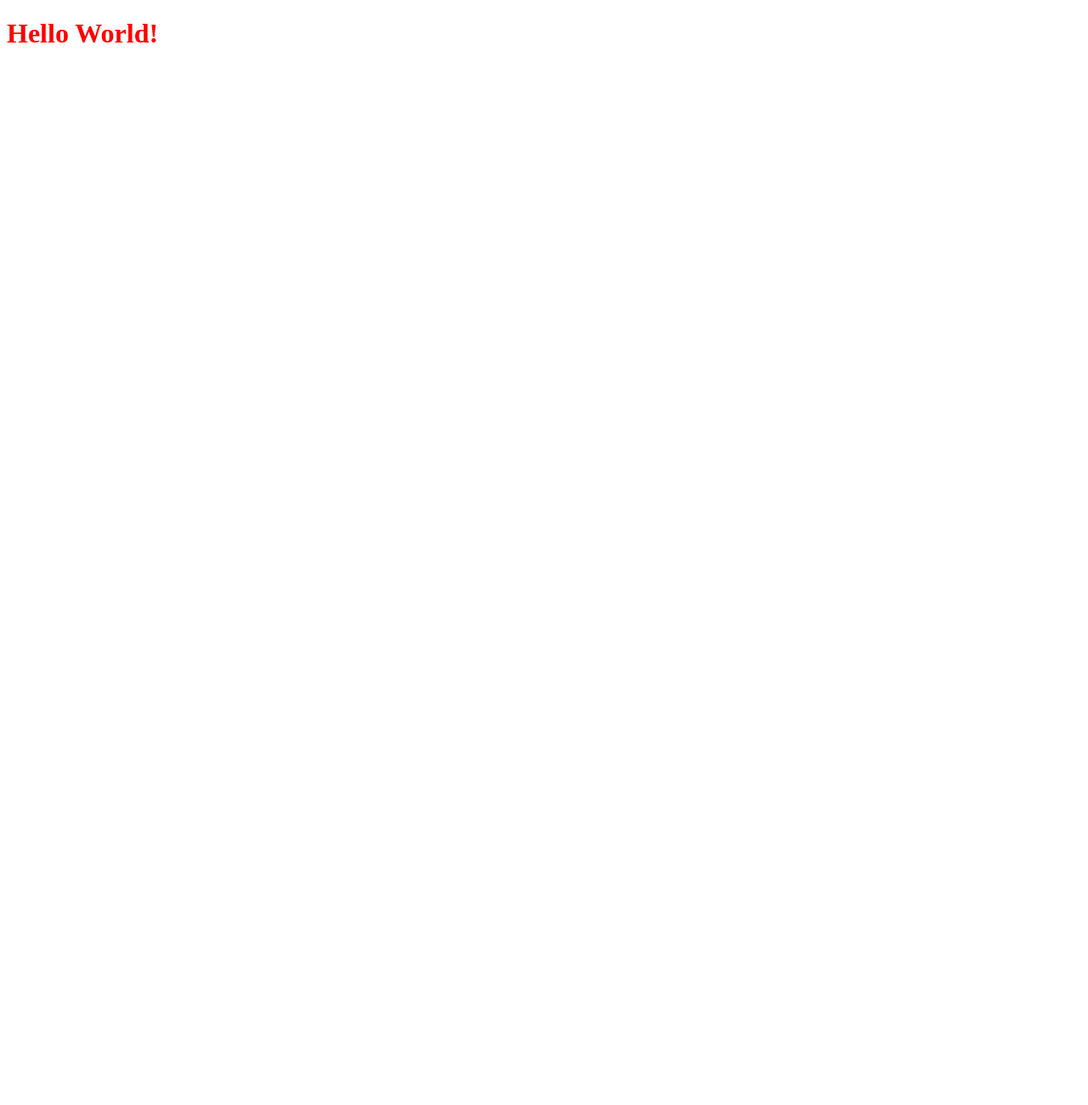
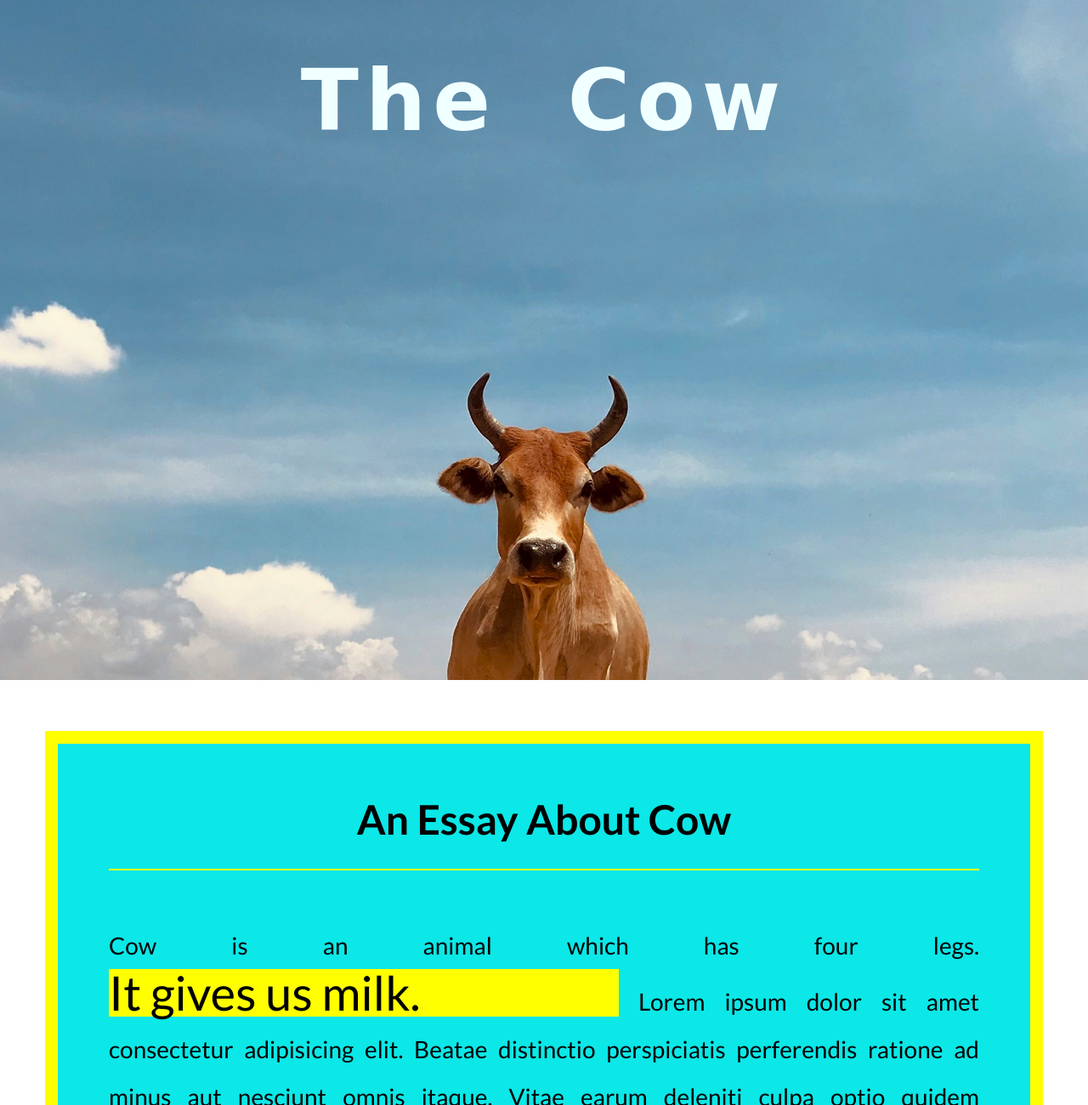
Before and after one commit to ARASHFAQUE/conceptual-html-css, a plain HTML site: page index.html in a window 1280 px wide. Shown: the top 1300 px of the page at 85% size. Before the commit the page ends 800 px from the top, so only its background shows below. Drawn offline with Linux system fonts and the light colour scheme.

Commit message:
added cow description

```diff
--- a/index.html
+++ b/index.html
@@ -3,10 +3,21 @@
 <head>
     <meta charset="UTF-8">
     <meta name="viewport" content="width=device-width, initial-scale=1.0">
+    <meta name="author" content="Ashfaqur Rahman">
     <title>Our Conceptual Page</title>
     <link rel="stylesheet" href="styles/style.css">
+
+    <link rel="shortcut icon" href="https://img.icons8.com/?size=48&id=bMylUSWbVIBr&format=png" type="image/x-icon">
 </head>
 <body>
-    <h1>Hello World!</h1>
+    <div class="hero">
+        <h1>The Cow</h1>
+    </div>
+
+    <div class="article">
+        <h2>An Essay About Cow</h2>
+        <p>Cow is an animal which has four legs. <span class="milk">It gives us milk.</span> Lorem ipsum dolor sit amet consectetur adipisicing elit. Beatae distinctio perspiciatis perferendis ratione ad minus aut nesciunt omnis itaque. Vitae earum deleniti culpa optio quidem voluptatibus aliquam! Aut vel, recusandae quisquam eum eligendi voluptate exercitationem reiciendis suscipit rem dolore quasi natus amet quaerat vero. Exercitationem, ratione optio facilis nesciunt est officia corporis neque, quia saepe esse veritatis praesentium debitis reiciendis dolorum quod officiis sequi assumenda. Deleniti alias qui esse impedit at, ipsam fuga beatae id obcaecati. Vero voluptates laudantium, molestias doloremque accusantium dicta quasi modi sunt saepe perspiciatis non? Ratione fugiat vitae aspernatur cumque numquam tempore porro quam fuga nemo?</p>
+    </div>
+
 </body>
 </html>
--- a/styles/style.css
+++ b/styles/style.css
@@ -1,3 +1,69 @@
-h1{
-    color: red;
+@import url('https://fonts.googleapis.com/css2?family=Lato:ital,wght@0,100;0,300;0,400;0,700;0,900;1,100;1,300;1,400;1,700;1,900&display=swap');
+
+*{
+    margin: 0;
+    padding: 0;
+    font-family: "Lato", sans-serif;
 }
+
+.hero{
+    background-image: url('../images/cow.jpg');
+    background-position: bottom center;
+    background-size: cover;
+    height: 100vh;
+}
+
+.hero h1{
+    color: azure;
+    text-align: center;
+    font-size: 100px;
+    font-weight: 900;
+    font-family: cursive;
+    /* line-height: 100px; */
+    word-spacing: 40px;
+    letter-spacing: 8px;
+    padding-top: 60px;
+}
+
+.article, #cow-type{
+    width: 80%;
+    /* margin-left: auto;
+    margin-right: auto;
+    margin-top: 60px;
+    margin-bottom: 60px; */
+    margin: 60px auto;
+
+    /* border-width: 15px;
+    border-color: yellow;
+    border-style: solid; */
+    border: 15px solid yellow;
+
+    background-color: rgb(12, 231, 231);
+    padding: 60px;
+}
+
+.article h2{
+    text-align: center;
+    font-size: 48px;
+    border-bottom: 2px solid yellow;
+    padding-bottom: 30px;
+    margin-bottom: 60px;
+}
+
+.article p{
+    font-size: 28px;
+    text-align: justify;
+    line-height: 2em;
+}
+
+.article p .milk{
+    font-size: 2em; /* gives size with respect to its parent container means 28px x 2 = 56px */
+
+
+    /* font-size: 2rem; gives size with respect to root means 28px x 2 = 56px */
+
+    background-color: yellow;
+    display: inline-block;
+    width: 600px;
+    /* height: 300px; */
+}
```
Also changed, not shown: images/cow.jpg (added).
